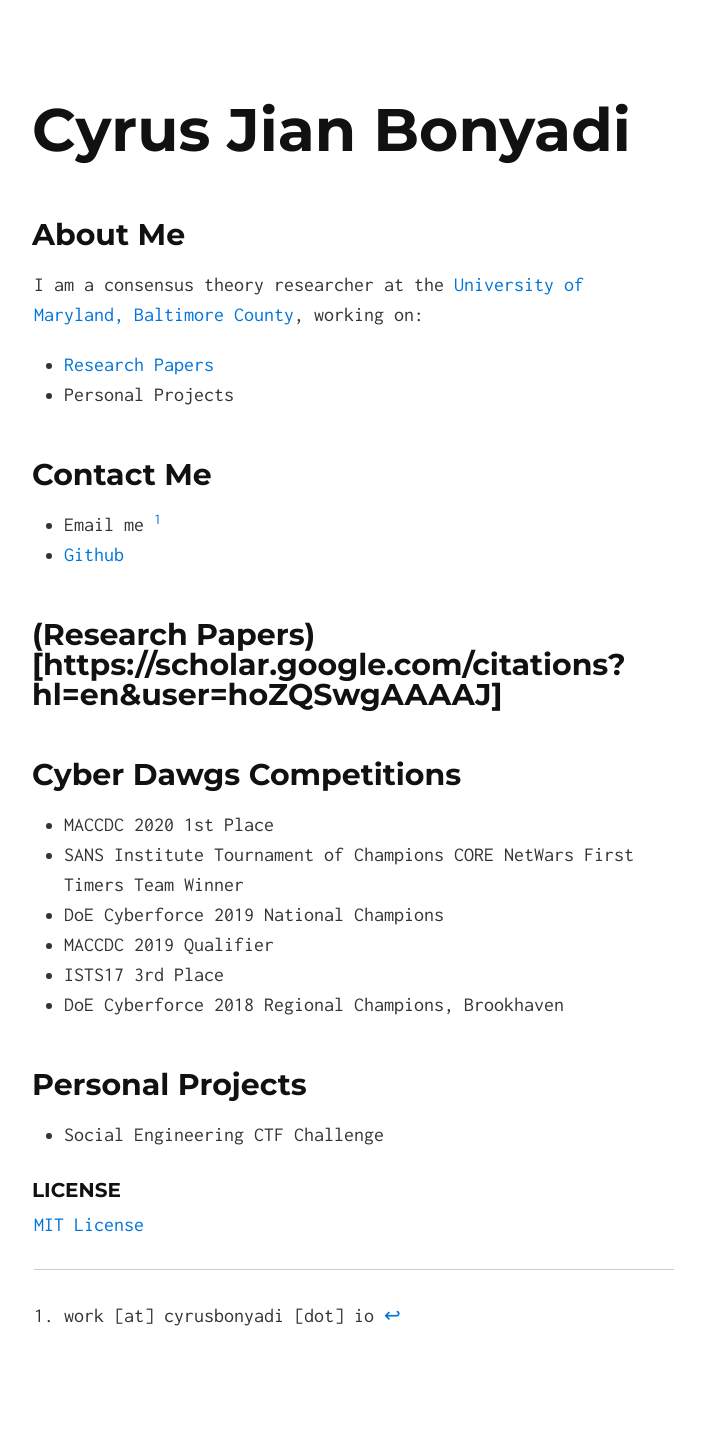
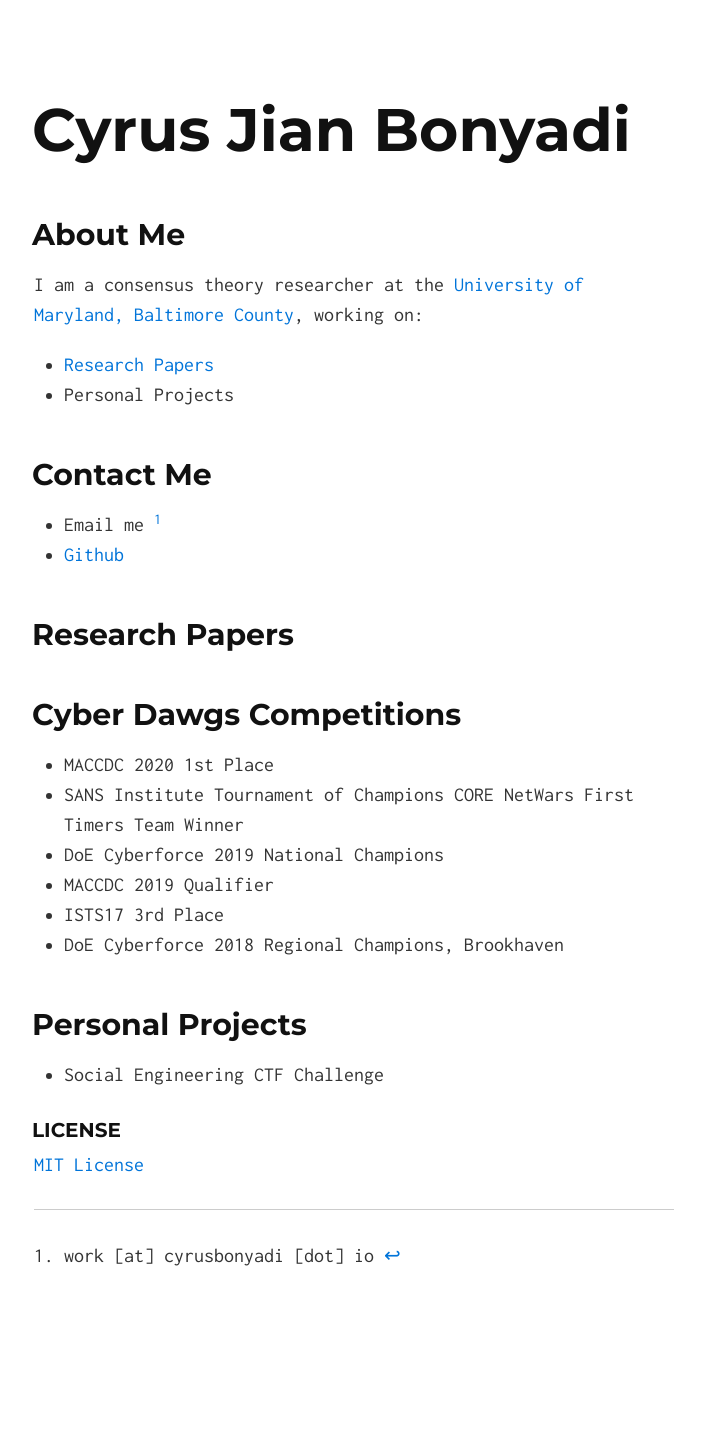
Before and after one commit to pleoxconfusa/pleoxconfusa.github.io, a Jekyll site: the page built from index.md, in a window 1280 px wide. Shown: the whole page, without its empty margins (286-991 px from the left). Built offline with Jekyll 4.4.1, drawn with Linux system fonts in a browser that asks for light colours; our own code applies the rules of GitHub Pages for plain Markdown files; after the commit the page ends 1371 px from its top, so only the background shows below that.

Commit message:
Update index.md

```diff
--- a/index.md
+++ b/index.md
@@ -12,7 +12,7 @@ I am a consensus theory researcher at the [University of Maryland, Baltimore Cou
 + Email me [^1]
 + [Github](https://github.com/pleoxconfusa)
 
-## <a name="papers">(Research Papers)[https://scholar.google.com/citations?hl=en&user=hoZQSwgAAAAJ]
+## <a name="papers">[Research Papers](https://scholar.google.com/citations?hl=en&user=hoZQSwgAAAAJ)
 
 ## <a name="comps">Cyber Dawgs Competitions
 
```
